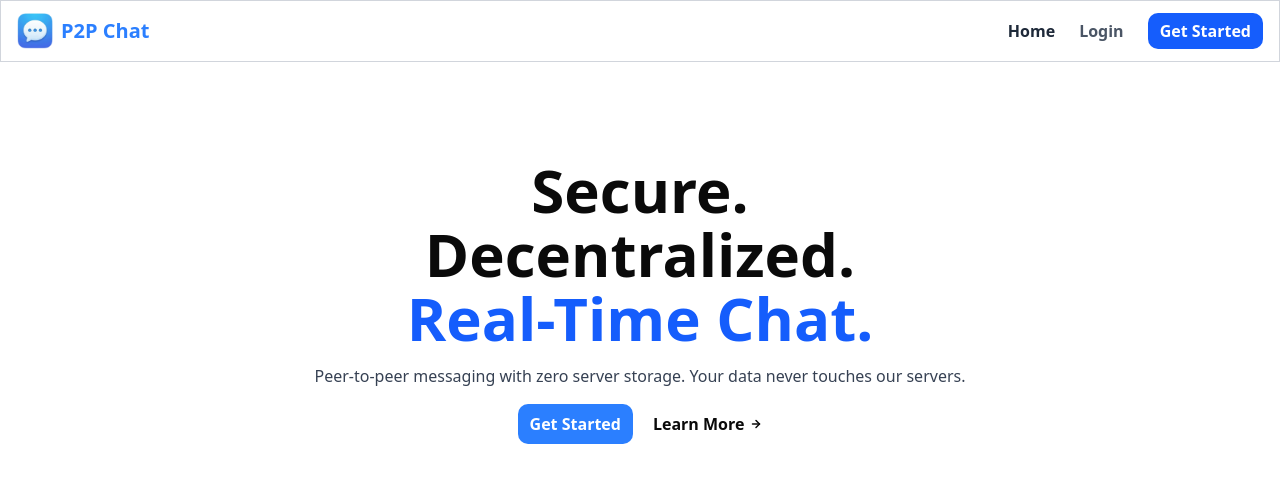
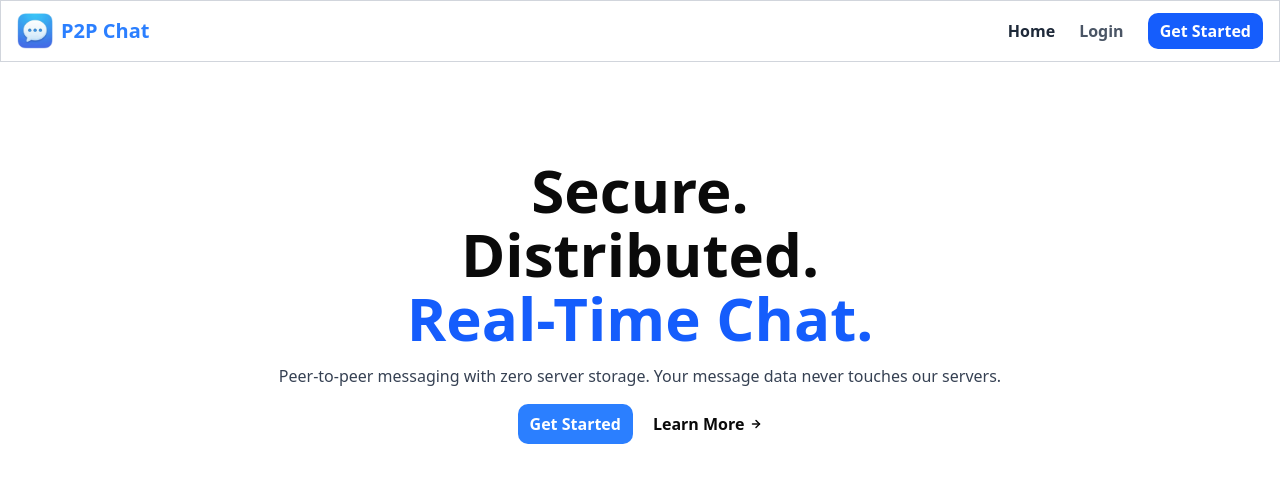
Before and after one commit to JoyM268/Distributed-P2P-Chat-Application, a React (Vite) app: page / in a window 1280 px wide. Shown: the top 482 px of the page. Built offline with nearby package versions, Linux system fonts and the light colour scheme; no server answers.

Commit message:
Minor changes

```diff
--- a/src/components/Send.tsx
+++ b/src/components/Send.tsx
@@ -4,6 +4,7 @@ import { Input } from "./ui/input";
 import { SendHorizonalIcon } from "lucide-react";
 import type { FriendProfile } from "@/types";
 import { useMemo } from "react";
+import { toast } from "sonner";
 
 function Send({
 	sendMessage,
@@ -34,12 +35,10 @@ function Send({
 						className="relative w-full"
 						onSubmit={(e) => {
 							e.preventDefault();
-							console.log("Attempting to send message:", message);
 							if (message.trim()) {
 								sendMessage(message);
-								console.log("Message sent successfully");
 							} else {
-								console.log("Message is empty, not sending");
+								toast.error("Meessage cannot be empty.");
 							}
 							setMessage("");
 							inputRef.current?.blur();
--- a/src/pages/HeroSection.tsx
+++ b/src/pages/HeroSection.tsx
@@ -15,12 +15,12 @@ export default function HeroSection({
 		<div className="pt-40 z-0 w-full flex justify-center items-center flex-col gap-4 px-3">
 			<div className="flex flex-col font-bold text-4xl sm:text-6xl text-center gap-1">
 				<h1>Secure.</h1>
-				<h1>Decentralized.</h1>
+				<h1>Distributed.</h1>
 				<h1 className="text-blue-600">Real-Time Chat.</h1>
 			</div>
 			<p className="text-gray-700 text-center sm:text-base text-sm">
-				Peer-to-peer messaging with zero server storage. Your data never
-				touches our servers.
+				Peer-to-peer messaging with zero server storage. Your message
+				data never touches our servers.
 			</p>
 			<div className="flex gap-5">
 				<NavLink
```
